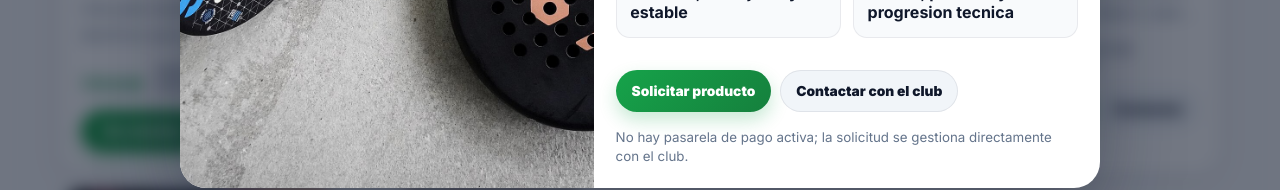
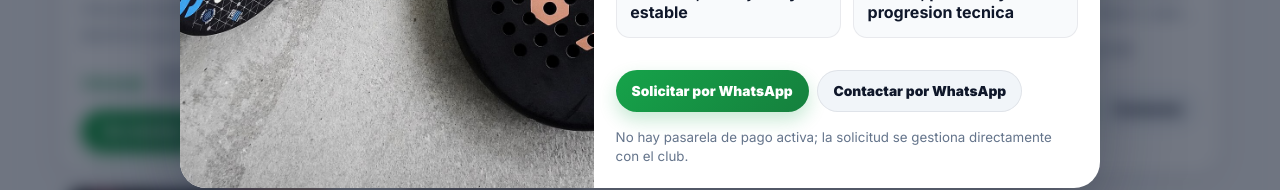
Before and after one commit to naanii021/escuela-nanipadel, a React (Create React App) app in the folder frontend/: page /tienda in a window 1280 px wide. Both pictures are taken after a click on the element 199 px from the left and 1216 px from the top of the page. Shown: the part 1305-1495 px from the top of the page. Built offline with nearby package versions, Linux system fonts and the light colour scheme; no server answers.

Commit message:
Usa WhatsApp para contacto de tienda

```diff
--- a/frontend/src/pages/Tienda.jsx
+++ b/frontend/src/pages/Tienda.jsx
@@ -2,8 +2,7 @@ import { useMemo, useState } from "react";
 import "./tienda.css";
 
 const shopImage = (fileName) => `${process.env.PUBLIC_URL}/fotosTienda/${fileName}`;
-const CLUB_EMAIL = "info@nanipadel.com";
-const CLUB_WHATSAPP_NUMBER = "";
+const CLUB_WHATSAPP = process.env.REACT_APP_CLUB_WHATSAPP || "34656850729";
 
 const SHOP_FILTERS = [
   { key: "todas", label: "Todas" },
@@ -135,12 +134,15 @@ function formatPrice(price) {
   return String(price).replace(/\s*EUR$/i, " EUR");
 }
 
-function contactHref(item) {
-  const text = `Hola, estoy interesado en ${item.name} de la tienda NaniPadel.`;
-  if (CLUB_WHATSAPP_NUMBER) {
-    return `https://wa.me/${CLUB_WHATSAPP_NUMBER}?text=${encodeURIComponent(text)}`;
-  }
-  return `mailto:${CLUB_EMAIL}?subject=${encodeURIComponent(`Tienda NaniPadel - ${item.name}`)}&body=${encodeURIComponent(text)}`;
+function buildWhatsappUrl(item) {
+  const tipo = item?.type === "servicio" ? "servicio" : "producto";
+  const nombre = item?.name || item?.title || "este articulo";
+  const message =
+    tipo === "servicio"
+      ? `Hola, quiero consultar el servicio ${nombre} de NaniPadel. ¿Me podéis dar más información?`
+      : `Hola, estoy interesado en el producto ${nombre} de la tienda NaniPadel. ¿Me podéis dar más información?`;
+
+  return `https://wa.me/${CLUB_WHATSAPP}?text=${encodeURIComponent(message)}`;
 }
 
 function Tienda() {
@@ -200,7 +202,7 @@ function Tienda() {
           </div>
           <div className="tiendaFeaturedActions">
             <button type="button" className="shopPrimaryBtn" onClick={() => setSelectedItem(featuredItem)}>Ver detalles</button>
-            <a className="shopSecondaryBtn" href={contactHref(featuredItem)}>Contactar</a>
+            <a className="shopSecondaryBtn" href={buildWhatsappUrl(featuredItem)} target="_blank" rel="noopener noreferrer">Contactar</a>
           </div>
         </div>
       </section>
@@ -264,7 +266,9 @@ function Tienda() {
                     </button>
                     <a
                       className="shopSecondaryBtn"
-                      href={contactHref(item)}
+                      href={buildWhatsappUrl(item)}
+                      target="_blank"
+                      rel="noopener noreferrer"
                       onClick={(event) => event.stopPropagation()}
                     >
                       Contactar
@@ -314,10 +318,10 @@ function Tienda() {
                 ))}
               </div>
               <div className="shopModalActions">
-                <a className="shopPrimaryBtn" href={contactHref(selectedItem)}>
-                  {selectedItem.type === "servicio" ? "Solicitar servicio" : "Solicitar producto"}
+                <a className="shopPrimaryBtn" href={buildWhatsappUrl(selectedItem)} target="_blank" rel="noopener noreferrer">
+                  {selectedItem.type === "servicio" ? "Consultar por WhatsApp" : "Solicitar por WhatsApp"}
                 </a>
-                <a className="shopSecondaryBtn" href={contactHref(selectedItem)}>Contactar con el club</a>
+                <a className="shopSecondaryBtn" href={buildWhatsappUrl(selectedItem)} target="_blank" rel="noopener noreferrer">Contactar por WhatsApp</a>
               </div>
               <small>No hay pasarela de pago activa; la solicitud se gestiona directamente con el club.</small>
             </div>
```
